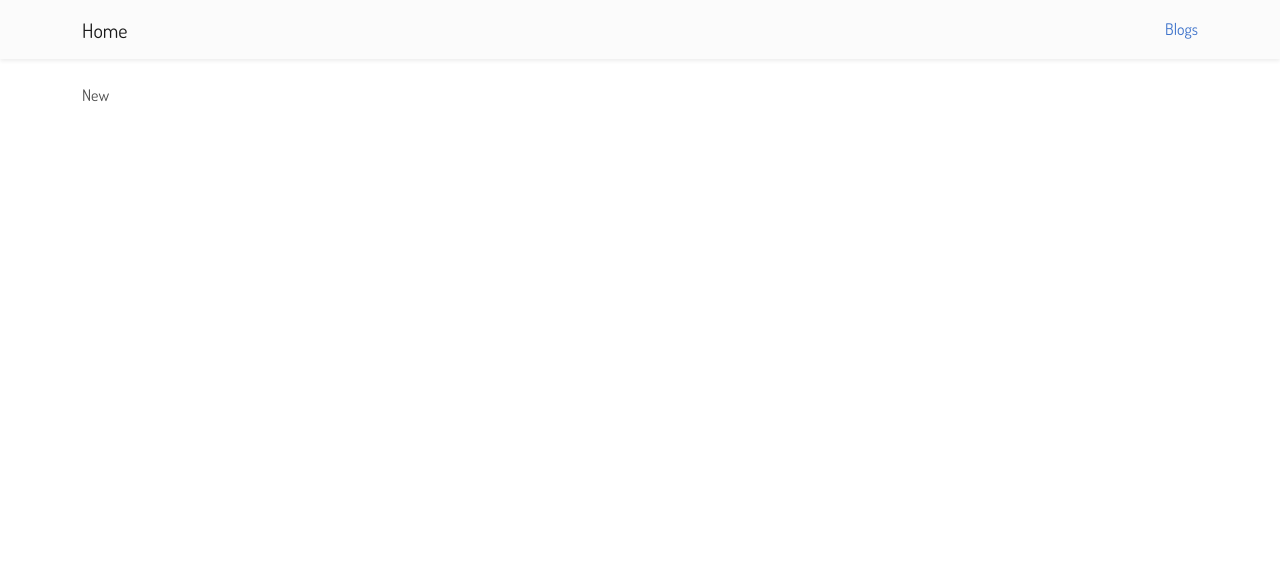
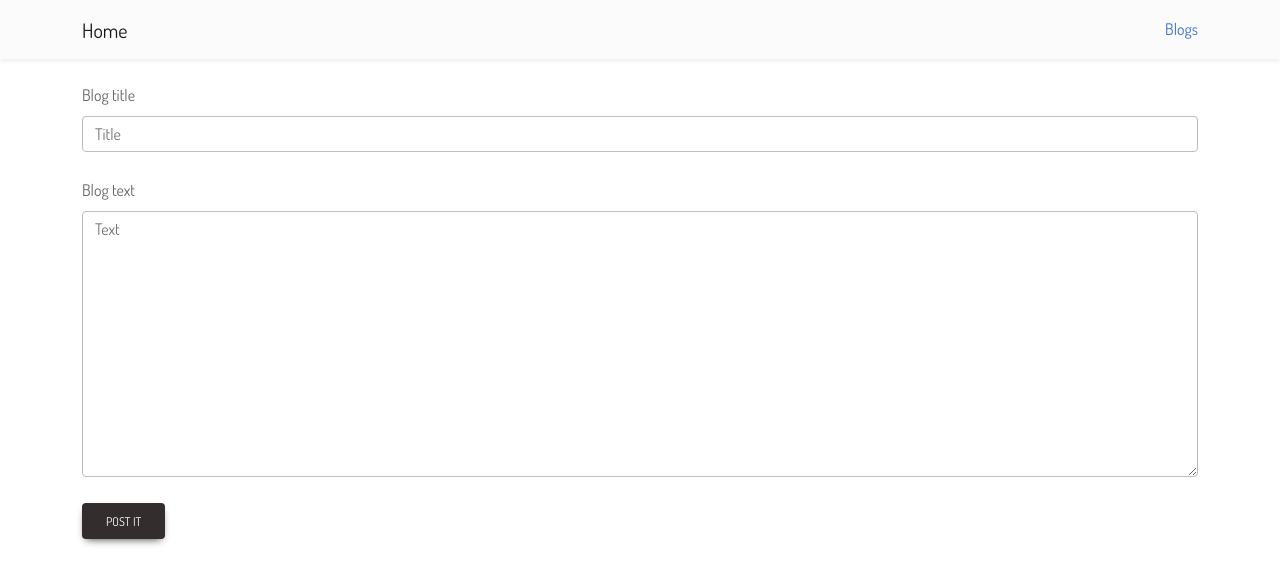
Before and after one commit to BlackIQ/axios-blog, a React (Create React App) app: page /new in a window 1280 px wide. Shown: the top 584 px of the page. Built offline with nearby package versions, Linux system fonts and the light colour scheme.

Commit message:
Added new post

```diff
--- a/src/pages/new.jsx
+++ b/src/pages/new.jsx
@@ -1,6 +1,43 @@
+import {useState} from "react";
+import axios from "axios";
+
 const New = () => {
+    const [title, setTitle] = useState('');
+    const [text, setText] = useState('');
+
+    const [loading, setLoading] = useState(false);
+
+    const submit = e => {
+        e.preventDefault();
+
+        const data = {title, text};
+
+        setLoading(true);
+
+        axios.post('http://localhost:8000/blogs', data).then(response => {
+            console.log(response);
+        });
+
+        setLoading(false);
+
+        setTitle('');
+        setText('');
+    }
+
     return (
-        <p>New</p>
+        <div>
+            <form onSubmit={submit}>
+                <label className='form-label' htmlFor='title'>Blog title</label>
+                <input id='title' className='form-control' placeholder='Title' value={title} onChange={(e) => setTitle(e.target.value)}/>
+                <br/>
+                <label className='form-label' htmlFor='text'>Blog text</label>
+                <textarea id='text' className='form-control' placeholder='Text' value={text} rows='10' onChange={(e) => setText(e.target.value)}/>
+                <br/>
+                {
+                    loading ? <button className='btn btn-dark' type='submit' disabled>Posting</button> : <button className='btn btn-dark' type='submit'>Post it</button>
+                }
+            </form>
+        </div>
     );
 }
 
```
